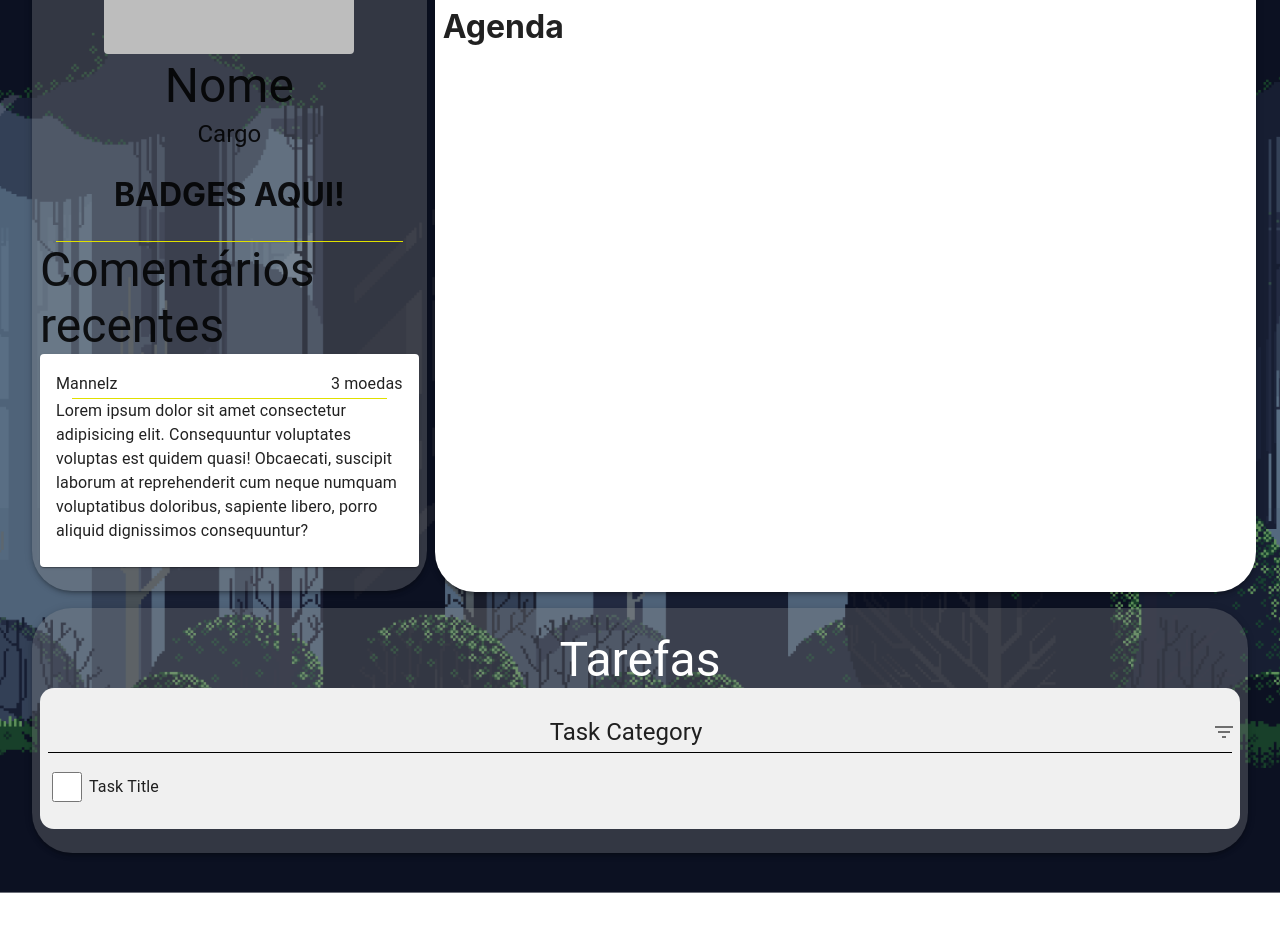
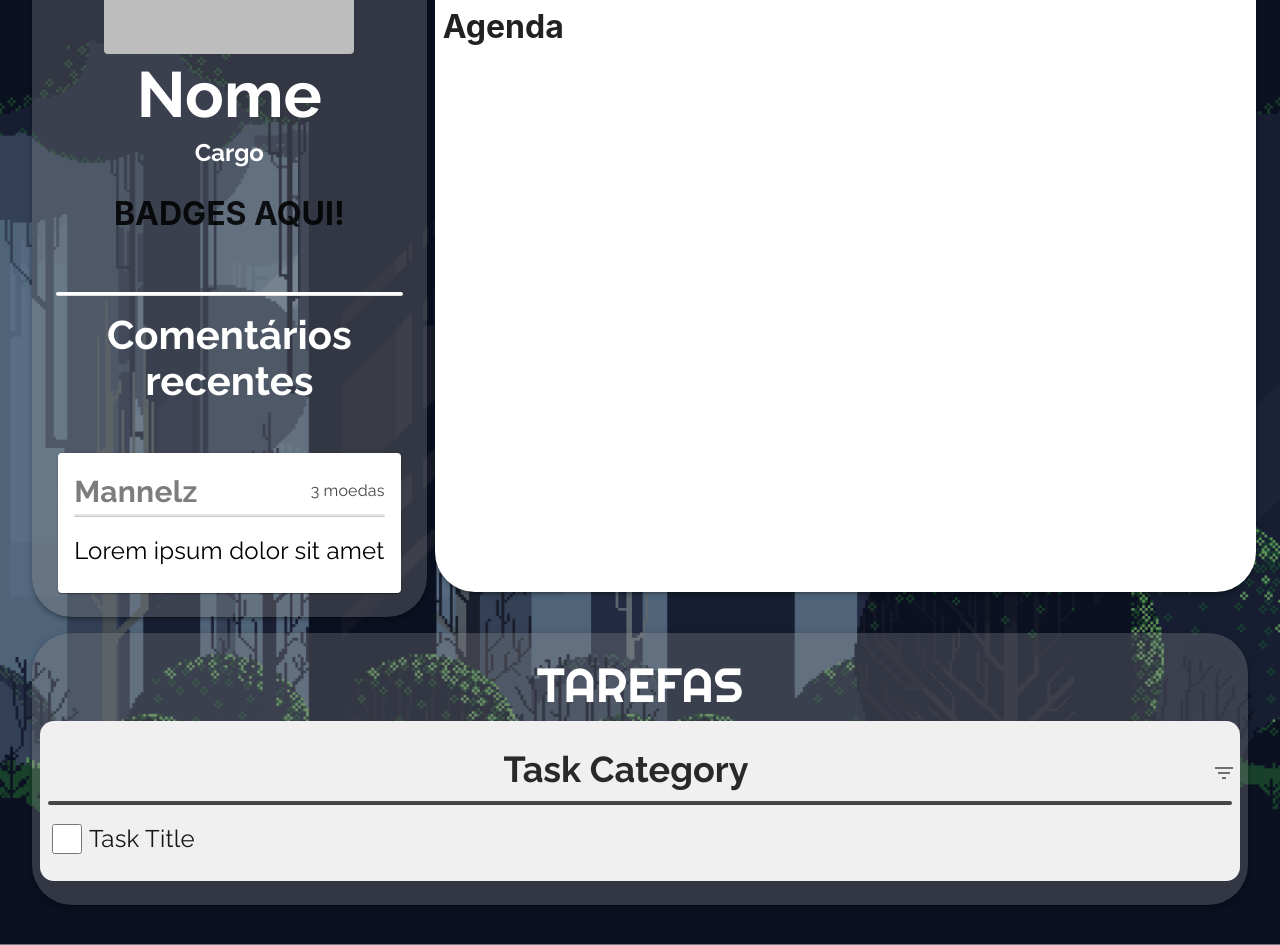
Before and after one commit to vareIIa/ADS-BD, a React (Vite) app: page / in a window 1280 px wide. Shown: the part 260-1205 px from the top of the page. Before the commit the page ends 1153 px from the top, so only its background shows below. Built offline with nearby package versions, Linux system fonts and the light colour scheme.

Commit message:
feat: add font style to home

```diff
--- a/src/components/cardFeedback/cardFeedback.jsx
+++ b/src/components/cardFeedback/cardFeedback.jsx
@@ -9,18 +9,43 @@ const CardFeedback = () => {
           justifyContent={"space-between"}
           alignItems={"center"}
         >
-          <Typography>Mannelz</Typography>
+          <Typography
+            fontFamily={"Raleway, sans-serif"}
+            fontSize={"30px"}
+            fontWeight={"bold"}
+            color={"#7D7D7D"}
+          >
+            Mannelz
+          </Typography>
 
-          <Typography variant="subtitle1">3 moedas</Typography>
+          <Typography
+            variant="subtitle1"
+            fontFamily={"Raleway, sans-serif"}
+            fontSize={"16px"}
+            color={"#464646"}
+          >
+            3 moedas
+          </Typography>
         </Box>
 
-        <Divider variant="middle" sx={{ backgroundColor: "#FF0" }} />
+        <Box width={"100%"}>
+          <Divider
+            variant="fullWidth"
+            sx={{
+              height: "2px",
+              backgroundColor: "#E4E4E4",
+              borderRadius: "1rem",
+            }}
+          />
+        </Box>
 
-        <Typography>
-          Lorem ipsum dolor sit amet consectetur adipisicing elit. Consequuntur
-          voluptates voluptas est quidem quasi! Obcaecati, suscipit laborum at
-          reprehenderit cum neque numquam voluptatibus doloribus, sapiente
-          libero, porro aliquid dignissimos consequuntur?
+        <Typography
+          marginTop={"1rem"}
+          fontFamily={"Raleway, sans-serif"}
+          fontSize={"24px"}
+          color={"black"}
+        >
+          Lorem ipsum dolor sit amet
         </Typography>
       </CardContent>
     </Card>
--- a/src/components/cardProfile/cardProfile.jsx
+++ b/src/components/cardProfile/cardProfile.jsx
@@ -16,11 +16,11 @@ const CardProfile = (agenteSucesso) => {
         paddingX: 1,
         paddingY: 3,
         backgroundColor: "rgba(142, 142, 142, 0.3)",
-        borderRadius: "40px"
+        borderRadius: "40px",
       }}
     >
       <Box sx={flexStyle}>
-        <Box id="profile-info" sx={flexStyle} gap={0.5}>
+        <Box sx={flexStyle} gap={0.5}>
           <Avatar
             src=""
             alt="Foto de Perfil do Agente"
@@ -28,23 +28,55 @@ const CardProfile = (agenteSucesso) => {
             sx={{ width: "250px", height: "250px" }}
           />
 
-          <Typography variant="h3">Nome</Typography>
+          <Typography
+            variant="h3"
+            fontFamily={"Raleway, sans-serif"}
+            fontSize={"64px"}
+            fontWeight={"bold"}
+            color={"white"}
+          >
+            Nome
+          </Typography>
 
-          <Typography variant="h5">Cargo</Typography>
+          <Typography
+            variant="h5"
+            fontFamily={"Raleway, sans-serif"}
+            fontSize={"24px"}
+            fontWeight={"bold"}
+            color={"white"}
+          >
+            Cargo
+          </Typography>
         </Box>
 
         {/* Map para percorrer todas as medalhas do Agente */}
-        <Box id="profile-badges">
+        <Box marginBottom={"2rem"}>
           <h1>BADGES AQUI!</h1>
         </Box>
 
         <Box width={"100%"}>
-          <Divider variant="middle" sx={{ backgroundColor: "#FF0" }} />
+          <Divider
+            variant="middle"
+            sx={{
+              height: "3px",
+              backgroundColor: "white",
+              borderRadius: "1rem",
+            }}
+          />
         </Box>
 
         {/* Map para percorrer todos os comentários do Agente */}
-        <Box id="profile-feedback" sx={flexStyle}>
-          <Typography variant="h3">Comentários recentes</Typography>
+        <Box marginTop={"1rem"} sx={flexStyle} gap={"3rem"}>
+          <Typography
+            variant="h3"
+            textAlign={"center"}
+            fontFamily={"Raleway, sans-serif"}
+            fontSize={"40px"}
+            fontWeight={"bold"}
+            color={"white"}
+          >
+            Comentários recentes
+          </Typography>
 
           <CardFeedback />
         </Box>
--- a/src/components/cardTask/cardTask.jsx
+++ b/src/components/cardTask/cardTask.jsx
@@ -18,7 +18,16 @@ const CardTask = () => {
         justifyContent={"space-between"}
         alignItems={"center"}
       >
-        <Typography variant="h5" sx={{ flex: 1, textAlign: "center" }}>
+        <Typography
+          variant="h5"
+          flex={1}
+          marginBottom={"0.5rem"}
+          textAlign={"center"}
+          fontFamily={"Raleway, sans-serif"}
+          fontSize={"36px"}
+          fontWeight={"bold"}
+          color={"#292929"}
+        >
           Task Category
         </Typography>
 
@@ -28,7 +37,14 @@ const CardTask = () => {
       </Box>
 
       <Box width={"100%"}>
-        <Divider variant="fullWidth" sx={{ backgroundColor: "#000" }} />
+        <Divider
+          variant="fullWidth"
+          sx={{
+            height: "3px",
+            backgroundColor: "#464646",
+            borderRadius: "1rem",
+          }}
+        />
       </Box>
 
       {/* Map para percorrer as tarefas do Agente */}
@@ -42,7 +58,13 @@ const CardTask = () => {
       >
         <input type="checkbox" style={{ width: "30px", height: "30px" }} />
 
-        <Typography>Task Title</Typography>
+        <Typography
+          fontFamily={"Raleway, sans-serif"}
+          fontSize={"24px"}
+          color={"#171717"}
+        >
+          Task Title
+        </Typography>
       </Box>
     </Box>
   );
--- a/src/components/cardTaskBoard/cardTaskBoard.jsx
+++ b/src/components/cardTaskBoard/cardTaskBoard.jsx
@@ -12,8 +12,15 @@ const CardTaskBoard = () => {
         borderRadius: "40px",
       }}
     >
-      <Typography variant="h3" textAlign={"center"} color={"#FFF"}>
-        Tarefas
+      <Typography
+        marginBottom={"0.5rem"}
+        variant="h3"
+        textAlign={"center"}
+        fontFamily={"Righteous, sans-serif"}
+        fontSize={"48px"}
+        color={"white"}
+      >
+        TAREFAS
       </Typography>
 
       <CardTask />
--- a/src/components/homeNav/homeNav.jsx
+++ b/src/components/homeNav/homeNav.jsx
@@ -1,5 +1,6 @@
 import { Box, Paper, Tab, Tabs } from "@mui/material";
 import { useState } from "react";
+
 
 const HomeNavegation = () => {
   const [tabValue, setTabValue] = useState(0);
@@ -35,7 +36,7 @@ const HomeNavegation = () => {
       <img
         width={"100px"}
         height={"100px"}
-        src="src/assets/pd-icon.png"
+        src="src/assets/icons/pd-icon.png"
         alt="Ícone do Projeto Desenvolve"
       />
 
@@ -57,8 +58,9 @@ const HomeNavegation = () => {
             centered
             sx={{
               "& .MuiTab-root": {
+                fontFamily: "Raleway, sans-serif",
                 fontSize: "24px",
-                fontWeight: 700,
+                fontWeight: "bold",
                 color: "#292929",
               },
 
```
